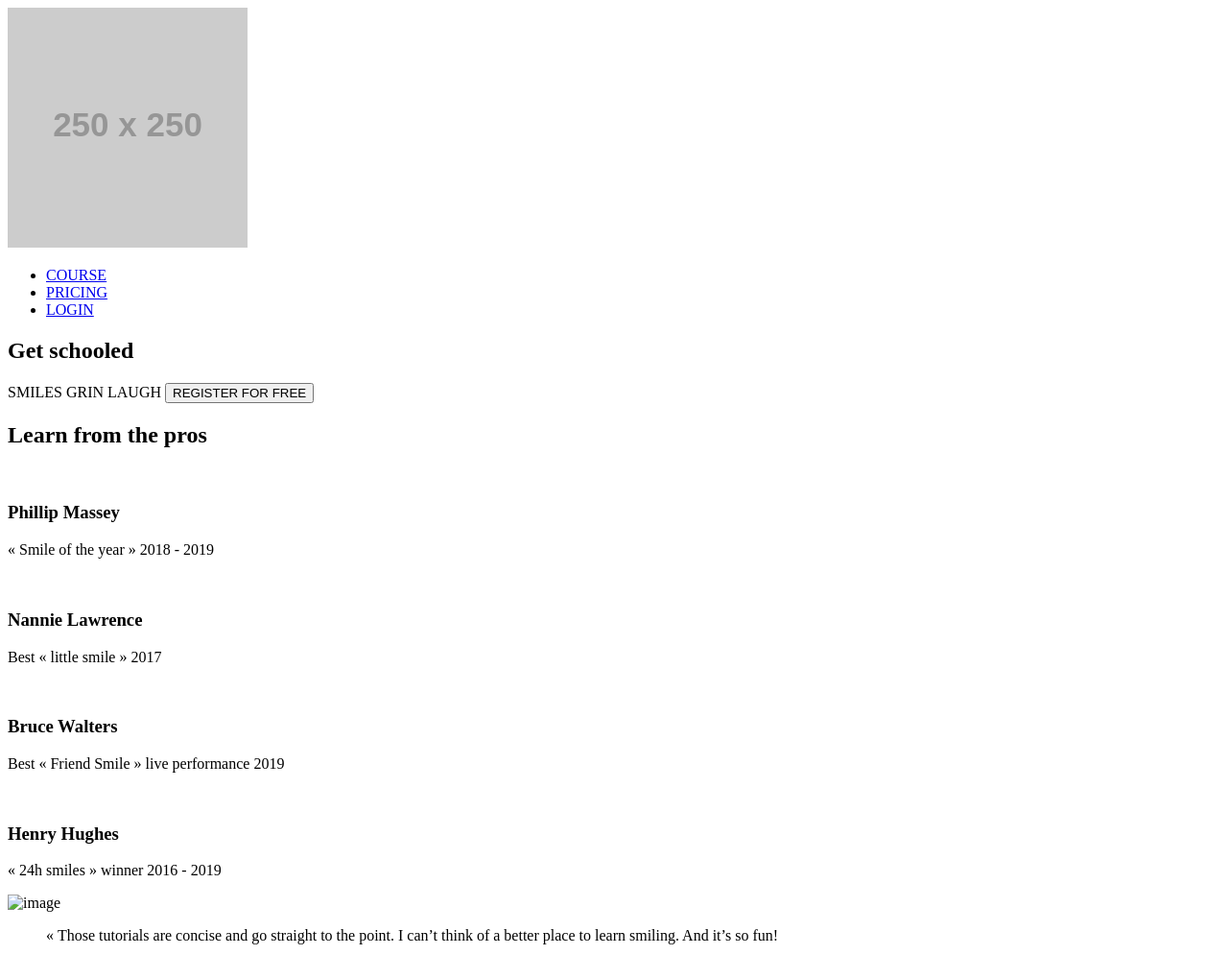
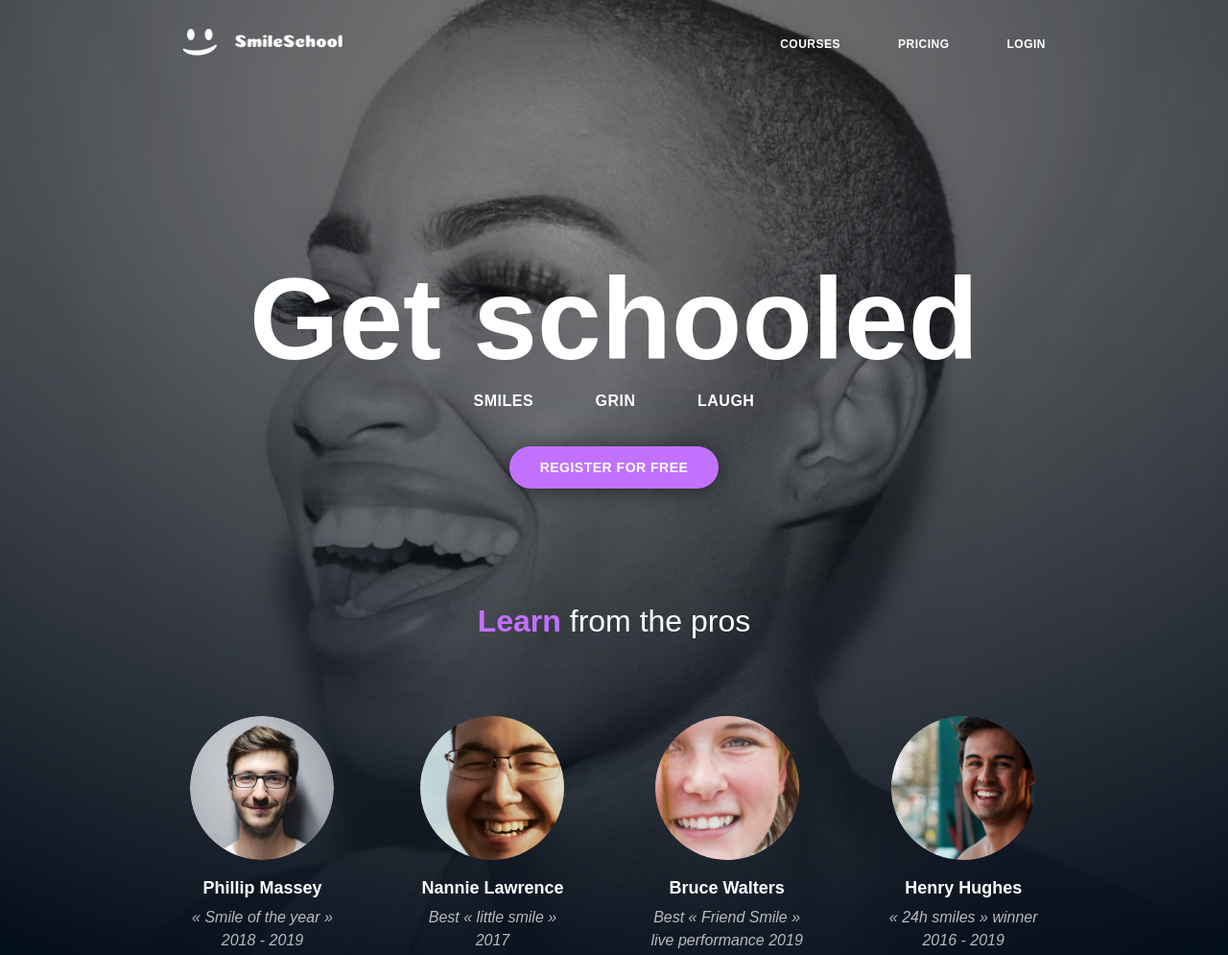
Before and after one commit to SamHez/alx_html_css, a plain HTML site: page css_advanced/index.html in a window 1280 px wide. Shown: the top 995 px of the page at 96% size. Drawn offline with Linux system fonts and the light colour scheme; placeholder pictures from the web are drawn by us.

Commit message:
Header and Banner

```diff
--- a/css_advanced/index.html
+++ b/css_advanced/index.html
@@ -12,51 +12,54 @@
 <body>
     <header>
         <nav>
-            <img src="https://fakeimg.pl/250x250?text=Sample+Logo" alt="logo">
+            <img src="./images/logo.png" alt="logo">
 
             <ul>
-                <li><a href="#">COURSE</a></li>
+                <li><a href="#">COURSES</a></li>
                 <li><a href="#">PRICING</a></li>
                 <li><a href="#">LOGIN</a></li>
             </ul>
         </nav>
 
-    </header>
-    <main>
         <section>
             <div>
                 <h1>Get schooled</h1>
-                <span>SMILES</span>
-                <span>GRIN</span>
-                <span>LAUGH</span>
+                <div>
+                    <span>SMILES</span>
+                    <span>GRIN</span>
+                    <span>LAUGH</span>
+                </div>
                 <button>REGISTER FOR FREE</button>
             </div>
             <div>
-                <h2>Learn from the pros</h2>
+                <h2><span>Learn</span> from the pros</h2>
                 <div>
                     <div>
-                        <img src="./images/1 (3).png" alt="">
+                        <img src="./images/1.png" alt="">
                         <h3>Phillip Massey</h3>
-                        <p>« Smile of the year » 2018 - 2019</p>
+                        <p>« Smile of the year »<br>2018 - 2019</p>
                     </div>
                     <div>
                         <img src="./images/6.png" alt="">
                         <h3>Nannie Lawrence</h3>
-                        <p>Best « little smile » 2017</p>
+                        <p>Best « little smile »<br>2017</p>
                     </div>
                     <div>
                         <img src="./images/7.png" alt="">
                         <h3>Bruce Walters</h3>
-                        <p>Best « Friend Smile » live performance 2019</p>
+                        <p>Best « Friend Smile »<br>live performance 2019</p>
                     </div>
                     <div>
                         <img src="./images/8.png" alt="">
                         <h3>Henry Hughes</h3>
-                        <p>« 24h smiles » winner 2016 - 2019</p>
+                        <p>« 24h smiles » winner<br>2016 - 2019</p>
                     </div>
                 </div>
             </div>
         </section>
+
+    </header>
+    <main>
         <section>
             <div>
                 <img src="./images/Bitmap.png" alt="image">
--- a/css_advanced/styles.css
+++ b/css_advanced/styles.css
@@ -0,0 +1,145 @@
+/* Reset and Base Styles */
+* {
+    margin: 0;
+    padding: 0;
+    box-sizing: border-box;
+}
+
+body {
+    font-family: 'Source Sans Pro', sans-serif;
+    color: white;
+}
+
+/* Header Styles */
+header {
+    background: linear-gradient(rgba(0, 0, 0, 0.3), rgba(0, 0, 0, 0.3)), url('./images/Object.png') no-repeat center top;
+    background-size: cover;
+    padding: 30px 0 0;
+    position: relative;
+}
+
+header nav {
+    display: flex;
+    justify-content: space-between;
+    align-items: center;
+    max-width: 1200px;
+    margin: 0 auto;
+    padding: 0 150px;
+}
+
+header nav img {
+    width: 167px;
+    height: auto;
+}
+
+header nav ul {
+    display: flex;
+    list-style: none;
+    gap: 60px;
+}
+
+header nav ul li a {
+    color: white;
+    text-decoration: none;
+    font-size: 12px;
+    font-weight: 700;
+    letter-spacing: 0.5px;
+}
+
+header nav ul li a:hover {
+    opacity: 0.9;
+}
+
+/* First Section - Hero */
+header section {
+    text-align: center;
+    padding: 200px 0 100px;
+}
+
+header section>div:first-child {
+    margin-bottom: 120px;
+}
+
+header section h1 {
+    font-size: 120px;
+    font-weight: 700;
+    margin-bottom: 5px;
+    line-height: 1.2;
+}
+
+header section>div:first-child>div {
+    margin-bottom: 0;
+}
+
+header section>div:first-child>div span {
+    font-size: 16px;
+    font-weight: 700;
+    margin: 0 30px;
+    letter-spacing: 0.5px;
+}
+
+header section button {
+    background: linear-gradient(135deg, #C271FF 0%, #C271FF 100%);
+    color: white;
+    border: none;
+    border-radius: 22px;
+    padding: 14px 32px;
+    font-size: 14px;
+    font-weight: 600;
+    cursor: pointer;
+    margin-top: 38px;
+    box-shadow: 0px 2px 20px rgba(0, 0, 0, 0.5);
+    text-transform: uppercase;
+    letter-spacing: 0.5px;
+}
+
+header section button:hover {
+    opacity: 0.9;
+}
+
+/* Learn from the pros section */
+header section>div:nth-child(2) h2 {
+    font-size: 32px;
+    font-weight: 300;
+    margin-bottom: 80px;
+}
+
+header section>div:nth-child(2) h2 span {
+    color: #C271FF;
+    font-weight: 700;
+}
+
+header section>div:nth-child(2)>div {
+    display: flex;
+    justify-content: center;
+    gap: 90px;
+    max-width: 1200px;
+    margin: 0 auto;
+    padding: 0 100px;
+}
+
+header section>div:nth-child(2)>div>div {
+    text-align: center;
+}
+
+header section>div:nth-child(2)>div>div img {
+    width: 150px;
+    height: 150px;
+    border-radius: 50%;
+    object-fit: cover;
+    margin-bottom: 15px;
+}
+
+header section>div:nth-child(2)>div>div h3 {
+    font-size: 18px;
+    font-weight: 900;
+    margin-bottom: 8px;
+}
+
+header section>div:nth-child(2)>div>div p {
+    font-size: 16px;
+    font-weight: 400;
+    font-style: italic;
+    opacity: 0.7;
+    line-height: 1.5;
+}
```
Also changed, not shown: css_advanced/images/1.png (added), css_advanced/images/2.png (added), css_advanced/images/3.png (added), css_advanced/images/4.png (added), css_advanced/images/5.png (added), css_advanced/images/6.png (added), css_advanced/images/7.png (added), css_advanced/images/8.png (added), css_advanced/images/9.png (added), css_advanced/images/Object.png (added), css_advanced/images/logo.png (added), css_advanced/images/play.png (added), css_advanced/images/rating.png (added), css_advanced/images/smile.png (added), 2 other files.
